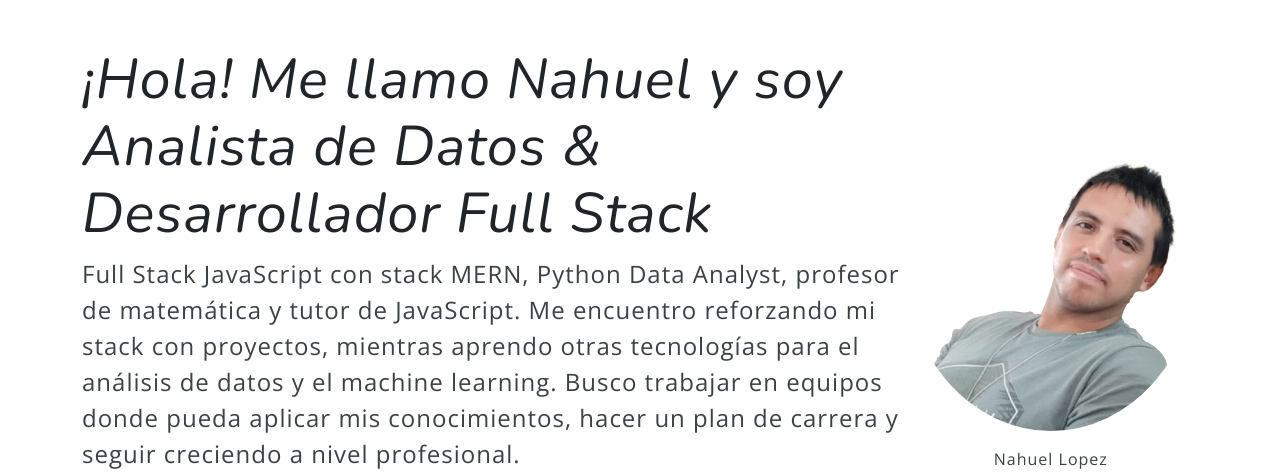
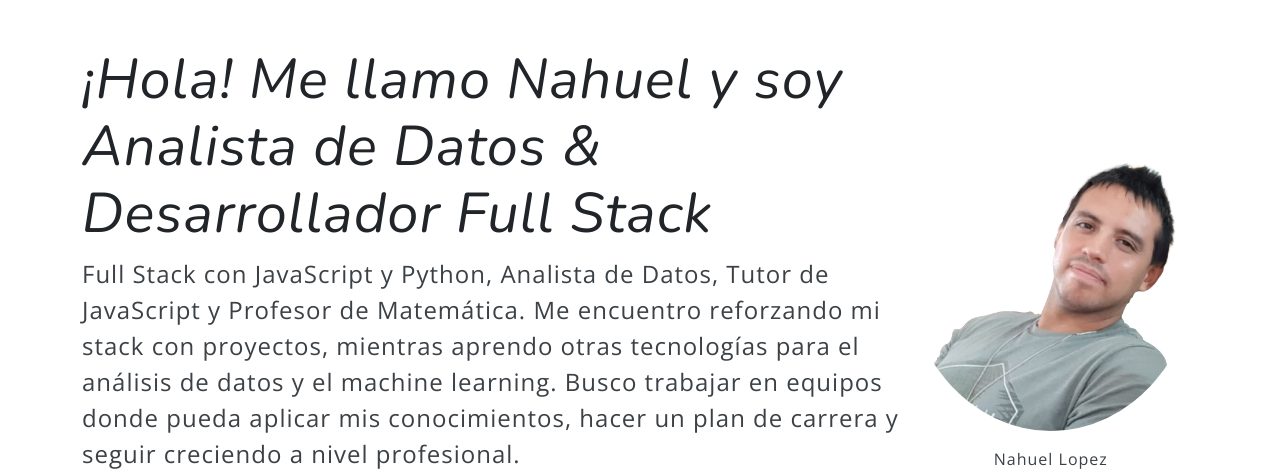
Before and after one commit to nahuel-lopez-dev/portfolio, a plain HTML site: page index.html in a window 1280 px wide. Shown: the part 122-598 px from the top of the page. Drawn offline with nearby package versions, Linux system fonts and the light colour scheme.

Commit message:
presentación actualizada

```diff
--- a/index.html
+++ b/index.html
@@ -82,7 +82,7 @@
                     <!-- Texto de presentación e iconos de redes sociales-->
                     <div class="presentacionInfo stretchRight">
                         <h1 class="tituloPrincipal">¡Hola! Me llamo Nahuel y soy Analista de Datos & Desarrollador Full Stack</h1>
-                        <p class="presentacionInfoPrincipal lead">Full Stack JavaScript con stack MERN, Python Data Analyst, profesor de matemática y tutor de JavaScript.
+                        <p class="presentacionInfoPrincipal lead">Full Stack con JavaScript y Python, Analista de Datos, Tutor de JavaScript y Profesor de Matemática.
                         Me encuentro reforzando mi stack con proyectos, mientras aprendo otras tecnologías para el análisis de datos y el machine learning.
                         Busco trabajar en equipos donde pueda aplicar mis conocimientos, hacer un plan de carrera y seguir creciendo a nivel profesional.</p>
                         <div class="cajaIconosPresentacion">
```
